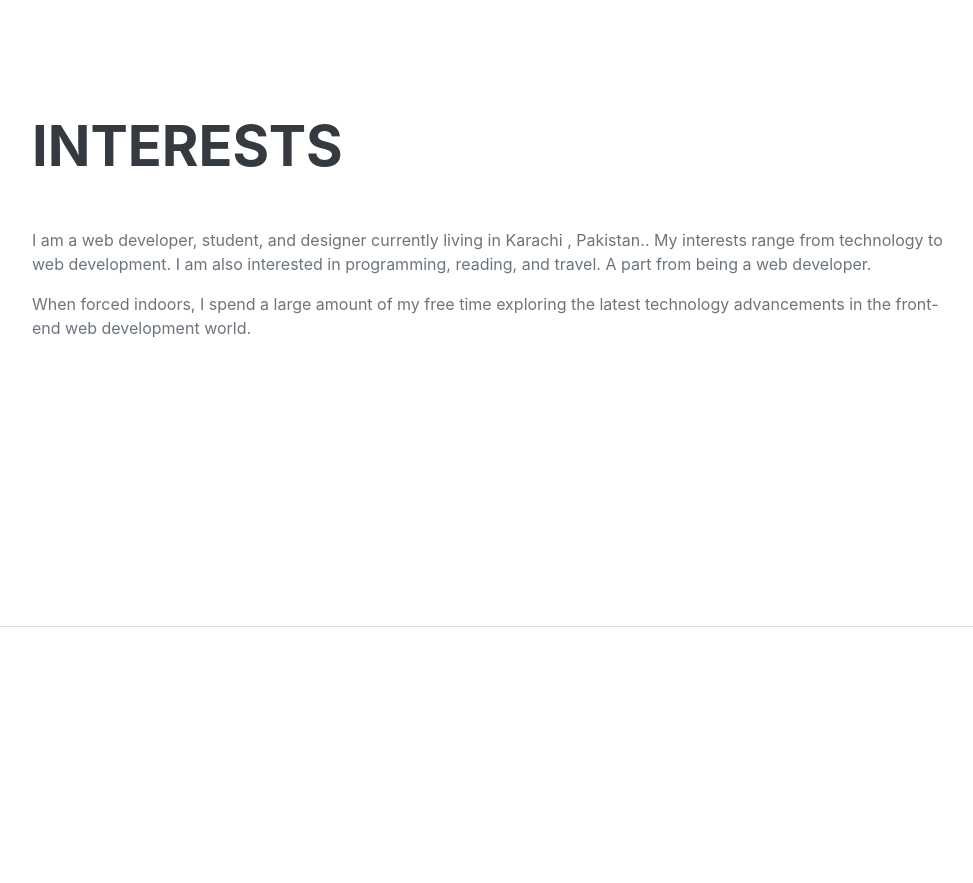
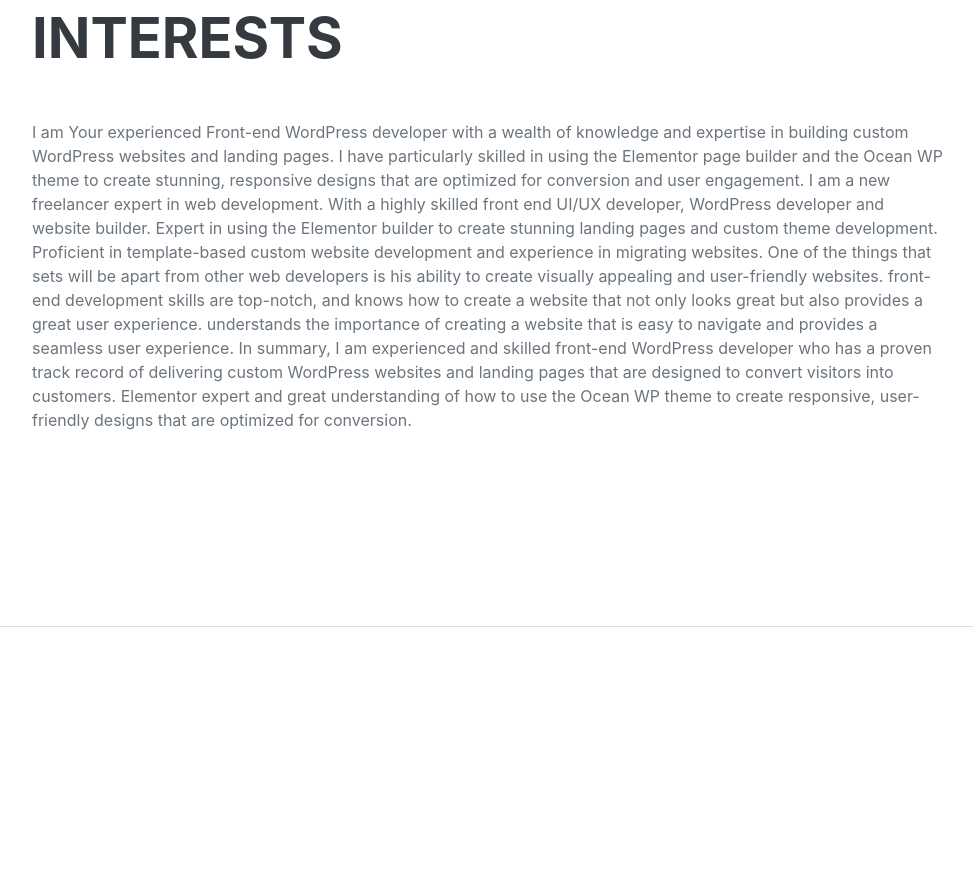
Before and after one commit to SyedFaizanHussainAbidi/resume.github.io, a plain HTML site: page index.html in a window 1280 px wide. Shown: the part 3580-4463 px from the top of the page, without its empty margins (288-1261 px from the left). Drawn offline with nearby package versions, Linux system fonts and the light colour scheme; a script that the page names is missing; a web font is replaced by a local one.

Commit message:
Content
Signed-off-by: Syed Faizan Hussain Abidi <101643627+SyedFaizanHussainAbidi@users.noreply.github.com>

```diff
--- a/index.html
+++ b/index.html
@@ -177,8 +177,13 @@
             <section class="resume-section" id="interests">
                 <div class="resume-section-content">
                     <h2 class="mb-5">Interests</h2>
-                    <p>I am a web developer, student, and designer currently living in Karachi , Pakistan.. My interests range from technology to web development. I am also interested in programming, reading, and travel. A part from being a web developer.</p>
-                    <p class="mb-0">When forced indoors,  I spend a large amount of my free time exploring the latest technology advancements in the front-end web development world.</p>
+                    <p>I am Your experienced Front-end WordPress developer with a wealth of knowledge and expertise in building custom WordPress websites and landing pages. I have particularly skilled in using the Elementor page builder and the Ocean WP theme to create stunning, responsive designs that are optimized for conversion and user engagement.
+
+I am a new freelancer expert in web development. With a highly skilled front end UI/UX developer, WordPress developer and website builder. Expert in using the Elementor builder to create stunning landing pages and custom theme development. Proficient in template-based custom website development and experience in migrating websites.
+
+One of the things that sets will be apart from other web developers is his ability to create visually appealing and user-friendly websites. front-end development skills are top-notch, and knows how to create a website that not only looks great but also provides a great user experience. understands the importance of creating a website that is easy to navigate and provides a seamless user experience.
+
+In summary, I am experienced and skilled front-end WordPress developer who has a proven track record of delivering custom WordPress websites and landing pages that are designed to convert visitors into customers. Elementor expert and great understanding of how to use the Ocean WP theme to create responsive, user-friendly designs that are optimized for conversion.</p>
                 </div>
             </section>
             <hr class="m-0" />
```
